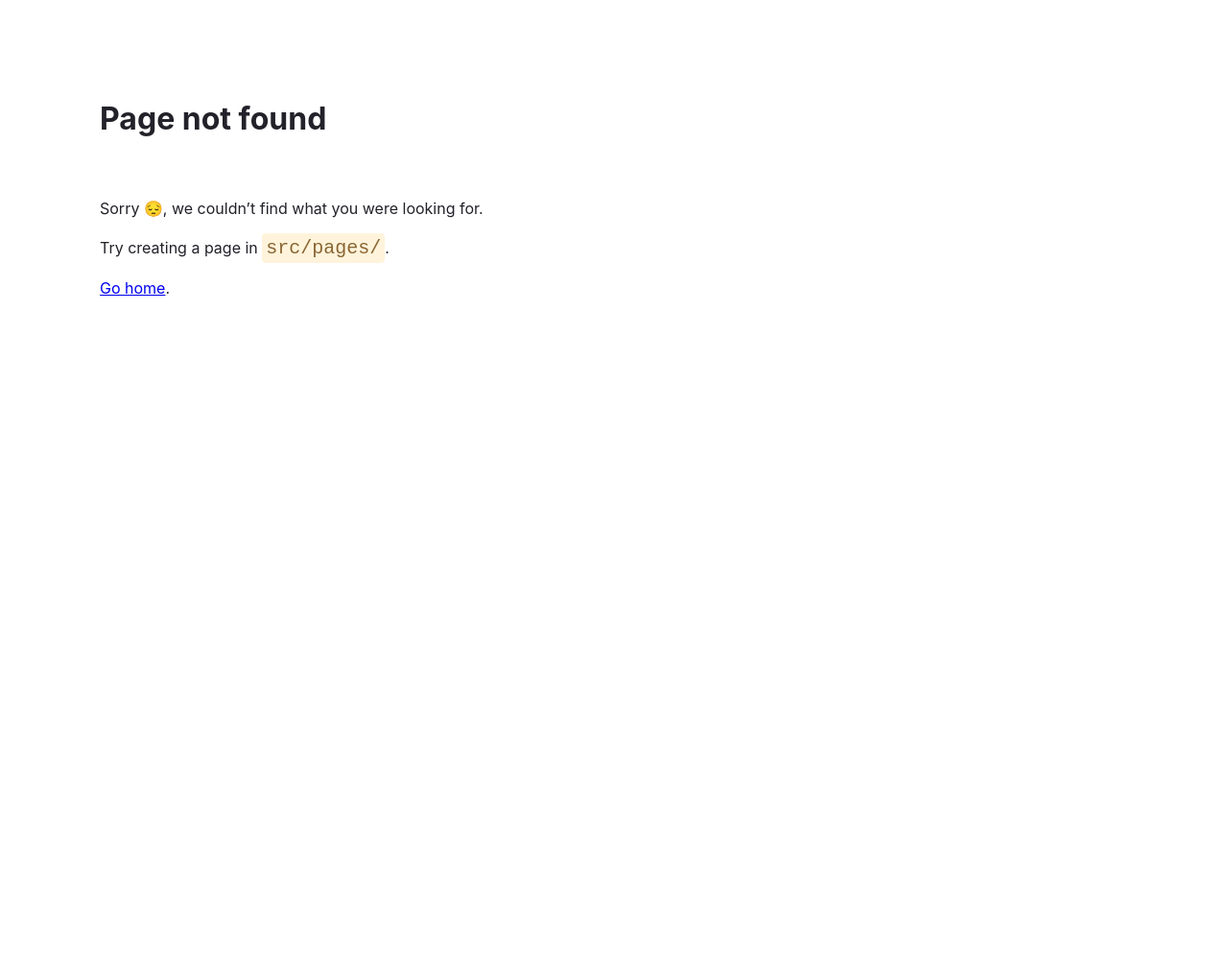
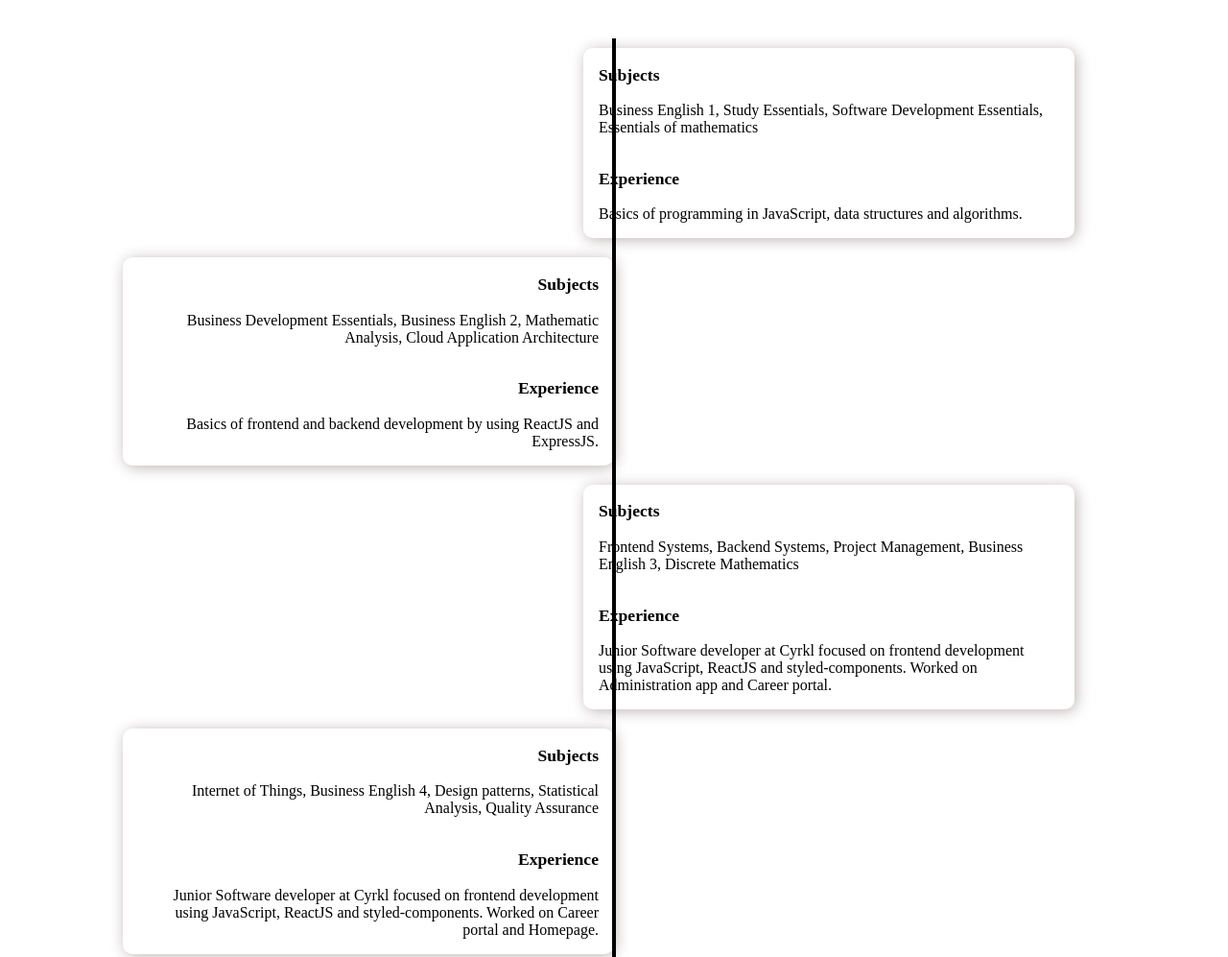
Before and after one commit to radomila/Portfolio, a Gatsby site: page /Experience/Experience in a window 1280 px wide. Before the commit this address had no page. Shown: the top 997 px of the page at 96% size. Before the commit the page ends 800 px from the top, so only its background shows below. Built offline with nearby package versions, Linux system fonts and the light colour scheme; Gatsby itself is replaced by a stand-in of ours.

Commit message:
feat: timeline component

```diff
--- a/src/components/Navbar/Navbar.tsx
+++ b/src/components/Navbar/Navbar.tsx
@@ -6,7 +6,7 @@ const Navbar = () => {
     <ul className={styles.navbar}>
       <li>Home</li>
       <li>Projects</li>
-      <li>About me</li>
+      <li>Experience</li>
       <li>Contact</li>
     </ul>
   );
--- /dev/null
+++ b/src/components/Timeline/Timeline.module.css
@@ -0,0 +1,51 @@
+/* TODO: Add styles for timeline */
+.container {
+  display: flex;
+  flex-direction: column;
+  position: relative;
+  margin: 40px 0;
+}
+
+.container::after {
+  background-color: #000000;
+  content: '';
+  position: absolute;
+  left: calc(50% - 2px);
+  width: 4px;
+  height: 100%;
+}
+
+.item {
+  display: flex;
+  justify-content: flex-end;
+  padding-right: 2rem;
+  margin: 10px 0;
+  width: 50%;
+}
+
+.item:nth-child(odd) {
+  align-self: flex-end;
+  justify-content: flex-start;
+  padding-left: 2rem;
+}
+
+.content {
+  width: 30rem;
+  box-shadow: 2px 2px 15px rgb(191, 181, 181);
+  border-radius: 10px;
+  display: flex;
+  flex-direction: column;
+  align-items: flex-end;
+  text-align: right;
+  padding: 0rem 1rem 0rem;
+}
+
+.item:nth-child(odd) .content:nth-child(odd) {
+  align-items: flex-start;
+  text-align: left;
+}
+
+.title {
+  font-size: 1.1rem;
+  font-weight: bold;
+}
--- /dev/null
+++ b/src/components/Timeline/Timeline.tsx
@@ -0,0 +1,20 @@
+import React from 'react';
+import data from './data';
+import TimelineItem from './TimelineItem';
+import * as styles from './Timeline.module.css';
+
+const Position = () => {
+  return (
+    <div className={styles.container}>
+      {data.length > 0 && (
+        <>
+          {data.map((semester) => {
+            return <TimelineItem semester={semester} />;
+          })}
+        </>
+      )}
+    </div>
+  );
+};
+
+export default Position;
--- /dev/null
+++ b/src/components/Timeline/TimelineItem.tsx
@@ -0,0 +1,25 @@
+import React from 'react';
+import * as styles from './Timeline.module.css';
+
+interface TimelineItemProps {
+  semester: any;
+}
+
+const TimelineItem = ({ semester }: TimelineItemProps) => {
+  return (
+    <div className={styles.item}>
+      <div className={styles.content}>
+        <div>
+          <p className={styles.title}>{semester.title}</p>
+          <p>{semester.subjects.join(', ')}</p>
+        </div>
+        <div>
+          <p className={styles.title}>{semester.titleExperience}</p>
+          <p>{semester.experience}</p>
+        </div>
+      </div>
+    </div>
+  );
+};
+
+export default TimelineItem;
--- /dev/null
+++ b/src/components/Timeline/data.ts
@@ -0,0 +1,90 @@
+const data = [
+  {
+    year: '2020-2021 (1st semestr)',
+    title: 'Subjects',
+    subjects: [
+      'Business English 1',
+      'Study Essentials',
+      'Software Development Essentials',
+      'Essentials of mathematics',
+    ],
+    titleExperience: 'Experience',
+    experience: [
+      'Basics of programming in JavaScript, data structures and algorithms.',
+    ],
+  },
+  {
+    year: '2020-2021 (2nd semestr)',
+    title: 'Subjects',
+    subjects: [
+      'Business Development Essentials',
+      'Business English 2',
+      'Mathematic Analysis',
+      'Cloud Application Architecture',
+    ],
+    titleExperience: 'Experience',
+    experience: [
+      'Basics of frontend and backend development by using ReactJS and ExpressJS.',
+    ],
+  },
+  {
+    year: '2021-2022 (3rd semestr)',
+    title: 'Subjects',
+    subjects: [
+      'Frontend Systems',
+      'Backend Systems',
+      'Project Management',
+      'Business English 3',
+      'Discrete Mathematics',
+    ],
+    titleExperience: 'Experience',
+    experience: [
+      'Junior Software developer at Cyrkl focused on frontend development using JavaScript, ReactJS and styled-components. Worked on Administration app and Career portal.',
+    ],
+  },
+  {
+    year: '2021-2022 (4th semestr)',
+    title: 'Subjects',
+    subjects: [
+      'Internet of Things',
+      'Business English 4',
+      'Design patterns',
+      'Statistical Analysis',
+      'Quality Assurance',
+    ],
+    titleExperience: 'Experience',
+    experience: [
+      'Junior Software developer at Cyrkl focused on frontend development using JavaScript, ReactJS and styled-components. Worked on Career portal and Homepage.',
+    ],
+  },
+  {
+    year: '2022-2023 (5th semestr)',
+    title: 'Subjects',
+    subjects: [
+      'Business English 5',
+      'The Bachelor Thesis Seminar 1',
+      'Cyber Security',
+      'Advanced Algorithm Development',
+    ],
+    titleExperience: 'Experience',
+    experience: [
+      'Bachelor thesis focused on web performance comparison on the selected component named uuForester between SolidJS and UAF.',
+    ],
+  },
+  {
+    year: '2022-2023 (6th semestr)',
+    title: 'Subjects',
+    subjects: [
+      'Business English 6',
+      'UX',
+      'Product management',
+      'The Bachelor Thesis Seminar 2',
+    ],
+    titleExperience: 'Experience',
+    experience: [
+      'Frontend developer on the project Pomáhej Ukrajině using ReactJS, TypeScript and Tailwind.',
+    ],
+  },
+];
+
+export default data;
--- /dev/null
+++ b/src/pages/Experience/Experience.tsx
@@ -0,0 +1,13 @@
+import React from 'react';
+import Timeline from '../../components/Timeline/Timeline';
+import * as styles from './Experience.module.css';
+
+const Experience = () => {
+  return (
+    <section className={styles.experience}>
+      <Timeline />
+    </section>
+  );
+};
+
+export default Experience;
--- a/src/pages/index.tsx
+++ b/src/pages/index.tsx
@@ -2,7 +2,7 @@ import React, { useRef } from 'react';
 import Header from '../components/Header/Header';
 import Home from './Home/Home';
 import Projects from './Projects/Projects';
-import About from './About/About';
+import Experience from './Experience/Experience';
 import * as styles from '../styles/global.module.css';
 import type { HeadFC } from 'gatsby';
 import { useThemeToggleContext } from '../components/Context/ThemeContext';
@@ -15,8 +15,8 @@ const MainPage = () => {
     <div className={theme === 'dark' ? styles.dark : styles.light}>
       <Header />
       <Home projectsRef={projectsRef} />
-      <About />
       <Projects projectsRef={projectsRef} />
+      <Experience />
     </div>
   );
 };
```
Also changed, not shown: src/pages/About/About.tsx (deleted, +0 -8 lines), src/icons/css.svg (added), src/icons/html.svg (added), src/pages/Experience/Experience.module.css (added).
